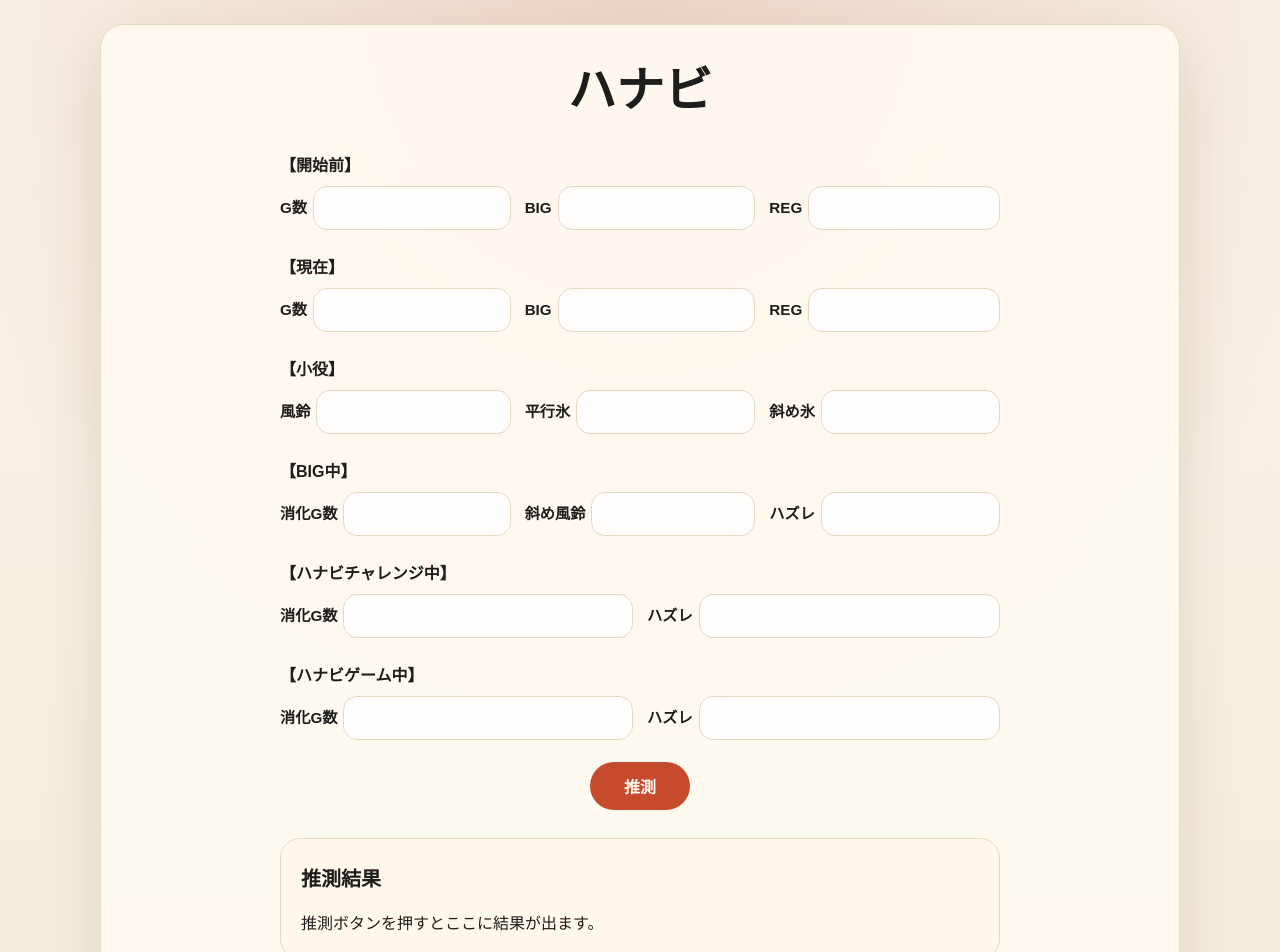
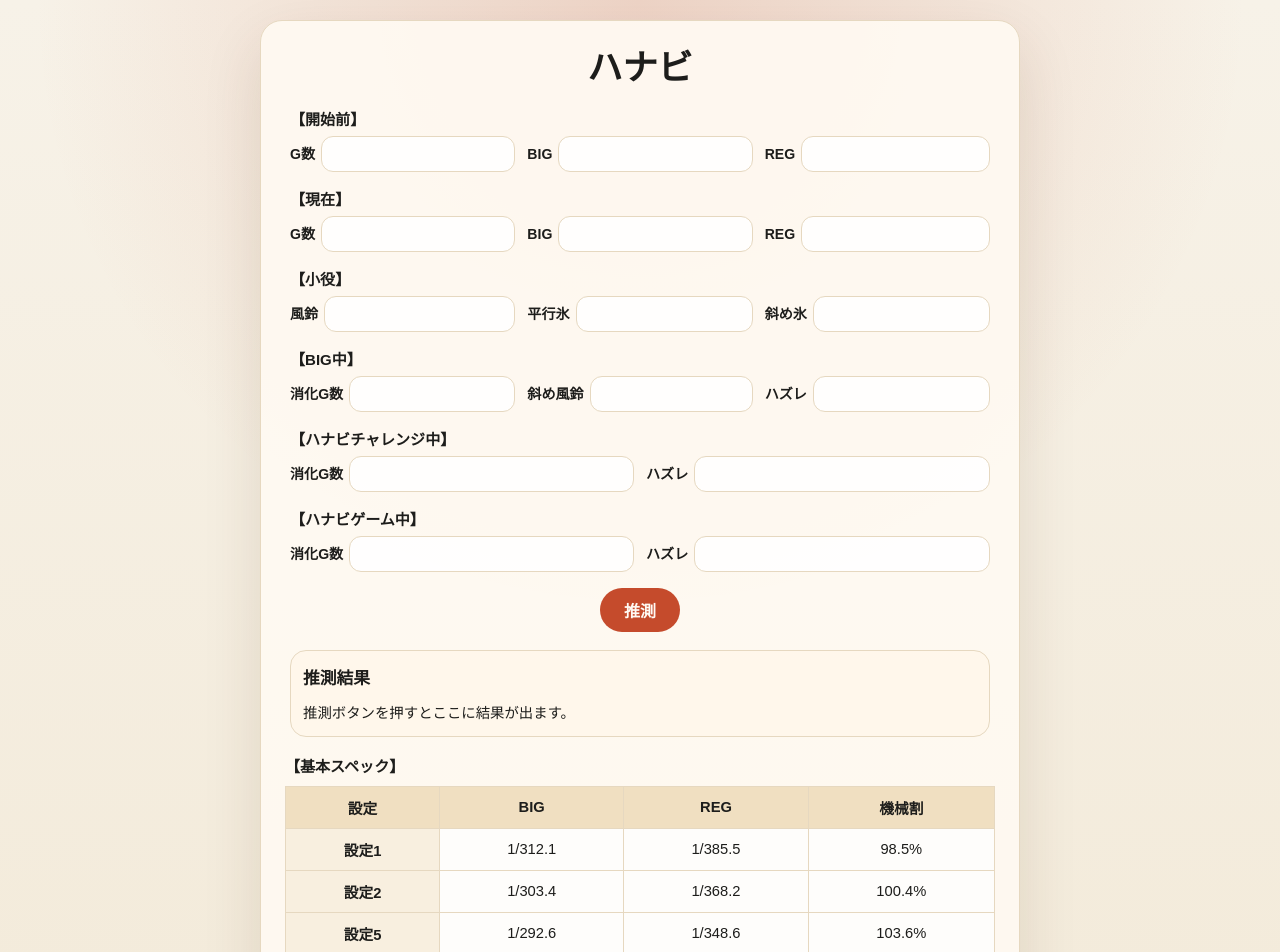
Before and after one commit to umedademu/suisoku, a Next.js app: page /hanabi in a window 1280 px wide. Shown: the top 952 px of the page. Built offline with nearby package versions, Linux system fonts and the light colour scheme.

Commit message:
スマホ向けに全体の余白と横幅を最適化

```diff
--- a/app/globals.css
+++ b/app/globals.css
@@ -34,27 +34,27 @@ a {
 .page-shell {
   display: grid;
   min-height: 100vh;
-  place-items: center;
-  padding: 24px;
+  place-items: start center;
+  padding: 10px;
 }
 
 .card {
-  width: min(100%, 480px);
+  width: 100%;
   border: 1px solid var(--border);
-  border-radius: 24px;
+  border-radius: 18px;
   background: rgba(255, 250, 242, 0.92);
   box-shadow: 0 24px 60px rgba(73, 45, 20, 0.12);
-  padding: 40px 32px;
+  padding: 18px 12px 16px;
   text-align: center;
 }
 
 .card-wide {
-  width: min(100%, 1080px);
+  max-width: 420px;
 }
 
 .title {
   margin: 0;
-  font-size: clamp(2rem, 6vw, 3rem);
+  font-size: clamp(1.7rem, 7vw, 2.2rem);
   line-height: 1.1;
 }
 
@@ -81,26 +81,26 @@ a {
 
 .input-form {
   display: grid;
-  gap: 18px;
-  width: min(100%, 720px);
-  margin: 28px auto 0;
+  gap: 14px;
+  width: 100%;
+  margin: 18px auto 0;
   text-align: left;
 }
 
 .input-group {
   display: grid;
-  gap: 10px;
+  gap: 7px;
 }
 
 .group-title {
-  margin: 6px 0 0;
-  font-size: 1rem;
+  margin: 2px 0 0;
+  font-size: 0.94rem;
   font-weight: 700;
 }
 
 .input-row {
   display: grid;
-  gap: 14px;
+  gap: 8px;
 }
 
 .input-row-1 {
@@ -123,7 +123,7 @@ a {
 }
 
 .input-label {
-  font-size: 0.95rem;
+  font-size: 0.88rem;
   font-weight: 700;
   line-height: 1.3;
 }
@@ -131,11 +131,11 @@ a {
 .number-input {
   width: 100%;
   border: 1px solid var(--border);
-  border-radius: 14px;
+  border-radius: 12px;
   background: rgba(255, 255, 255, 0.9);
   color: var(--text);
   font: inherit;
-  padding: 12px 14px;
+  padding: 8px 10px;
 }
 
 .number-input:focus {
@@ -146,7 +146,7 @@ a {
 .action-row {
   display: flex;
   justify-content: center;
-  margin-top: 4px;
+  margin-top: 2px;
 }
 
 .estimate-button {
@@ -157,7 +157,7 @@ a {
   cursor: pointer;
   font: inherit;
   font-weight: 700;
-  padding: 12px 34px;
+  padding: 10px 24px;
   transition:
     transform 0.2s ease,
     background-color 0.2s ease;
@@ -169,51 +169,47 @@ a {
 }
 
 .result-group {
-  width: min(100%, 720px);
-  margin: 28px auto 0;
+  width: 100%;
+  margin: 18px auto 0;
   border: 1px solid var(--border);
-  border-radius: 20px;
+  border-radius: 16px;
   background: rgba(255, 248, 236, 0.9);
-  padding: 24px 20px;
+  padding: 14px 12px;
   text-align: left;
 }
 
 .result-title {
   margin: 0;
-  font-size: 1.25rem;
+  font-size: 1.05rem;
 }
 
 .result-placeholder {
-  margin: 18px 0 0;
+  margin: 12px 0 0;
+  font-size: 0.9rem;
 }
 
 .result-list {
   display: grid;
-  gap: 10px;
-  margin-top: 18px;
+  gap: 8px;
+  margin-top: 12px;
 }
 
 .result-subgroup {
-  margin-top: 22px;
+  margin-top: 16px;
 }
 
 .result-subtitle {
   margin: 0;
-  font-size: 1rem;
+  font-size: 0.92rem;
 }
 
 .result-item {
   display: grid;
   grid-template-columns: max-content minmax(0, 1fr);
-  gap: 12px;
+  gap: 8px;
   align-items: baseline;
   border-bottom: 1px solid rgba(230, 216, 192, 0.9);
-  padding-bottom: 10px;
-}
-
-.result-item:last-child {
-  border-bottom: 0;
-  padding-bottom: 0;
+  padding-bottom: 8px;
 }
 
 .result-label,
@@ -229,36 +225,15 @@ a {
   text-align: right;
 }
 
-@media (max-width: 720px) {
-  .input-row-2,
-  .input-row-3 {
-    grid-template-columns: minmax(0, 1fr);
-  }
-
-  .input-field {
-    grid-template-columns: max-content minmax(0, 1fr);
-    gap: 6px;
-  }
-
-  .result-item {
-    grid-template-columns: minmax(0, 1fr);
-    gap: 4px;
-  }
-
-  .result-value {
-    text-align: left;
-  }
-}
-
 .table-wrap {
-  margin-top: 28px;
+  margin-top: 10px;
   overflow-x: auto;
 }
 
 .spec-group-wrap {
   display: grid;
-  gap: 18px;
-  margin-top: 28px;
+  gap: 12px;
+  margin-top: 18px;
 }
 
 .spec-group {
@@ -266,15 +241,15 @@ a {
 }
 
 .spec-title {
-  margin: 0 0 10px;
-  font-size: 1rem;
+  margin: 0 0 6px;
+  font-size: 0.94rem;
 }
 
 .data-table {
   width: 100%;
-  min-width: 860px;
+  min-width: 0;
   border-collapse: collapse;
-  font-size: 0.98rem;
+  font-size: 0.8rem;
 }
 
 .data-table-compact {
@@ -284,7 +259,7 @@ a {
 .data-table th,
 .data-table td {
   border: 1px solid var(--border);
-  padding: 12px 14px;
+  padding: 7px 6px;
   text-align: center;
   white-space: nowrap;
 }
@@ -302,3 +277,61 @@ a {
 .data-table tbody td {
   background: rgba(255, 255, 255, 0.72);
 }
+
+.result-item:last-child {
+  border-bottom: 0;
+  padding-bottom: 0;
+}
+
+@media (min-width: 721px) {
+  .page-shell {
+    padding: 20px;
+  }
+
+  .card {
+    border-radius: 22px;
+    padding: 28px 24px 24px;
+  }
+
+  .card-wide {
+    max-width: 760px;
+  }
+
+  .input-form,
+  .result-group {
+    width: min(100%, 700px);
+  }
+
+  .input-row {
+    gap: 12px;
+  }
+
+  .spec-group-wrap {
+    gap: 16px;
+  }
+
+  .data-table {
+    font-size: 0.92rem;
+  }
+
+  .data-table th,
+  .data-table td {
+    padding: 10px 10px;
+  }
+}
+
+@media (max-width: 720px) {
+  .input-row-2,
+  .input-row-3 {
+    grid-template-columns: minmax(0, 1fr);
+  }
+
+  .result-item {
+    grid-template-columns: minmax(0, 1fr);
+    gap: 4px;
+  }
+
+  .result-value {
+    text-align: left;
+  }
+}
```
Also changed, not shown: 1 other file (tests, documents, lock files or other folders).
